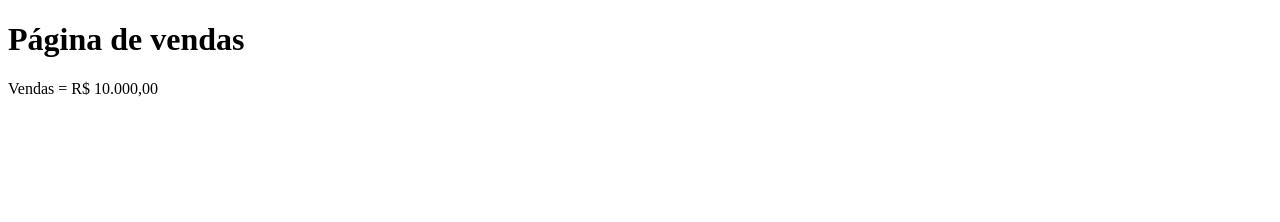
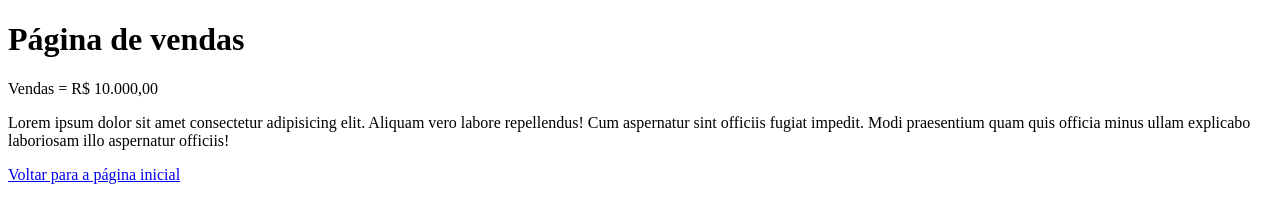
Before and after one commit to DavidBraz/1DesafioGitHub, a plain HTML site: page vendas.html in a window 1280 px wide. Drawn offline with Linux system fonts and the light colour scheme.

Commit message:
Atualização das páginas index e vendas

```diff
--- a/vendas.html
+++ b/vendas.html
@@ -10,5 +10,9 @@
 
     <p>Vendas = R$ 10.000,00</p>
 
+    <p>Lorem ipsum dolor sit amet consectetur adipisicing elit. Aliquam vero labore repellendus! Cum aspernatur sint officiis fugiat impedit. Modi praesentium quam quis officia minus ullam explicabo laboriosam illo aspernatur officiis!</p>
+
+    <a href="index.html">Voltar para a página inicial</a>
+
 </body>
 </html>
```
Also changed, not shown: index.html (+4 -0 lines).
